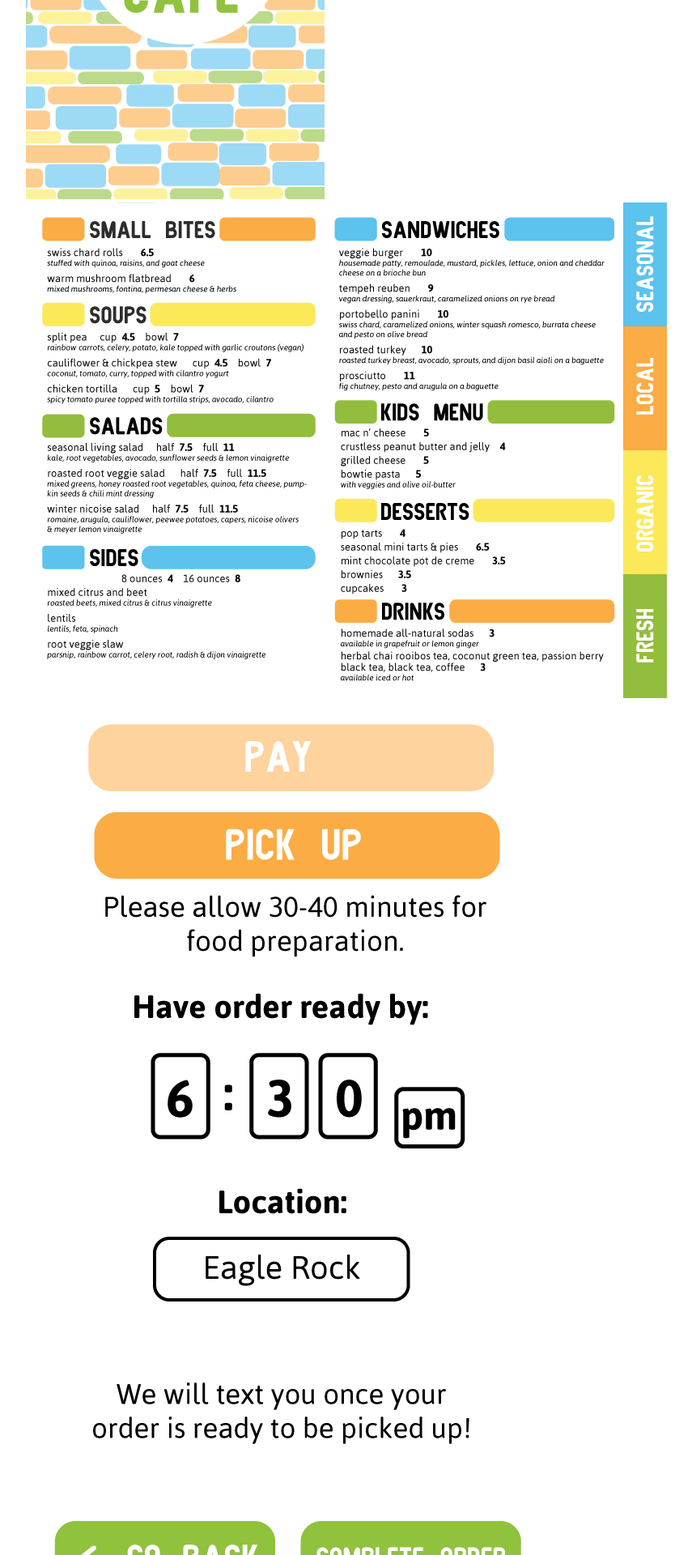
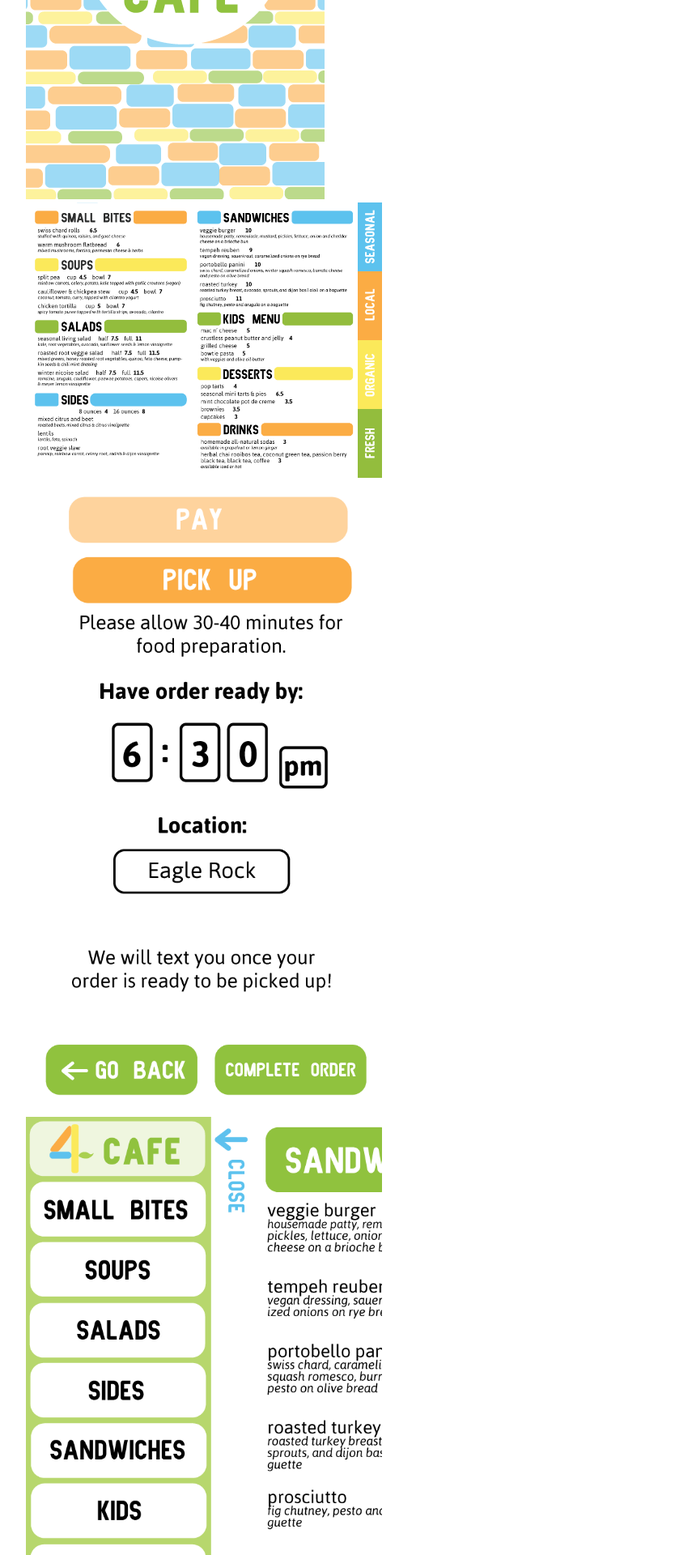
Before and after one commit to laniduvall/laniduvall.github.com, a Jekyll site: the page built from _posts/2014-04-01-4cafe.md, in a window 1280 px wide. Shown: the part 506-2426 px from the top of the page at 81% size, without its empty margins (308-1163 px from the left). Built offline with Jekyll 4.4.1, drawn with Linux system fonts in a browser that asks for light colours; Markdown is read by kramdown in place of the engine named in the settings.

Commit message:
block images

```diff
--- a/_posts/2014-04-01-4cafe.md
+++ b/_posts/2014-04-01-4cafe.md
@@ -5,10 +5,22 @@
 ---
 
 <div id="post">
-  <img src="/img/4cafe/4cafe-front-menu.png">
-  <img src="/img/4cafe/4cafe-menu.png">
-  <img src="/img/4cafe/4cafe-mobile-app.png">
-  <img src="/img/4cafe/4cafe-mobile-app2.png">
-  <img src="/img/4cafe/4cafe-mobile-app3.png">
-  <img src="/img/4cafe/4cafe-mobile-app4.png">
+  <div class="img-container">
+    <img src="/img/4cafe/4cafe-front-menu.png">
+  </div>
+  <div class="img-container">
+    <img src="/img/4cafe/4cafe-menu.png">
+  </div>
+  <div class="img-container">
+    <img src="/img/4cafe/4cafe-mobile-app.png">
+  </div>
+  <div class="img-container">
+    <img src="/img/4cafe/4cafe-mobile-app2.png">
+  </div>
+  <div class="img-container">
+    <img src="/img/4cafe/4cafe-mobile-app3.png">
+  </div>
+  <div class="img-container">
+    <img src="/img/4cafe/4cafe-mobile-app4.png">
+  </div>
 </div>
--- a/css/screen.css
+++ b/css/screen.css
@@ -131,3 +131,7 @@
   font-weight: bold;
   font-size: 24px;
 }
+
+#post img {
+  max-width: 440px;
+}
```
Also changed, not shown: _posts/2014-04-01-futura.md (+3 -1 lines), _posts/2014-04-01-honeydrop.md (+6 -2 lines), _posts/2014-04-01-namu-labs.md (+9 -3 lines), 5 other files.
